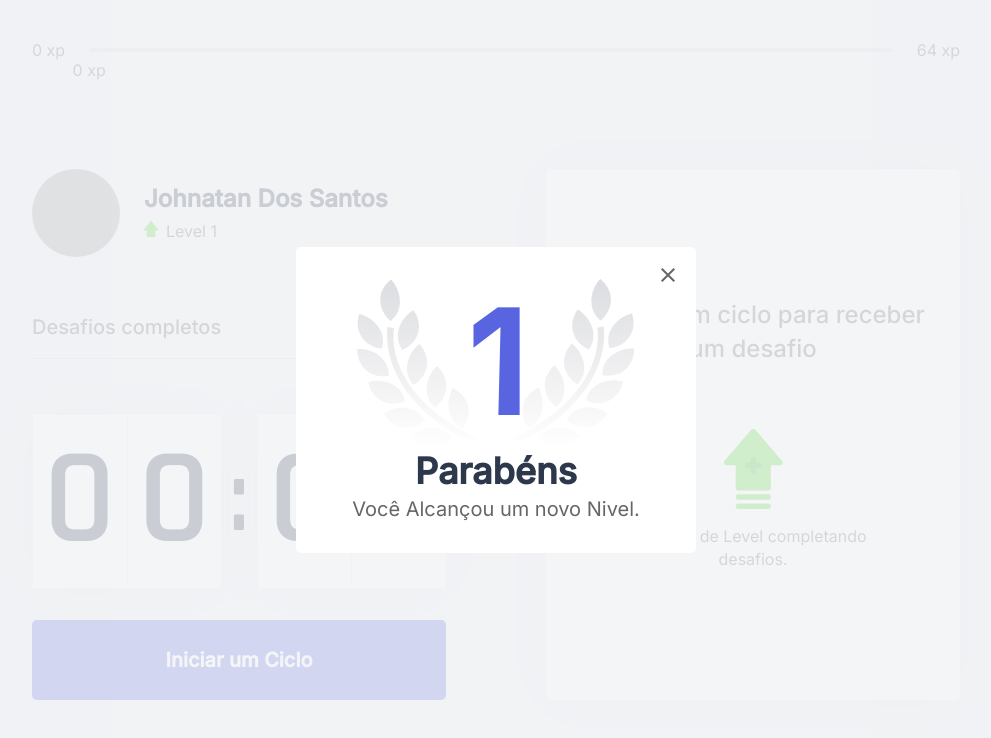
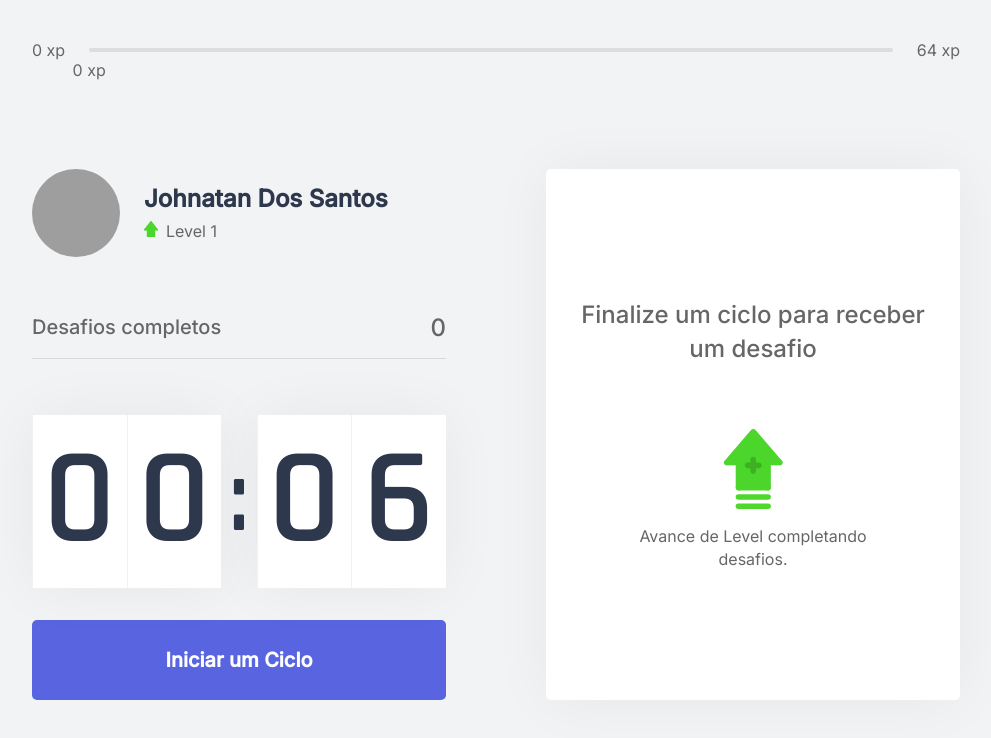
Before and after one commit to Johnbrow10/nlw4-trilha-reactjs, a Next.js app: page / in a window 1280 px wide. Shown: the top 738 px of the page, without its empty margins (144-1135 px from the left). Built offline with nearby package versions, Linux system fonts and the light colour scheme; grey boxes are pictures that could not be loaded.

Commit message:
Criação das funcoes de fechar modal e uma useState para modificar o estado de modal aberto e fechado

```diff
--- a/src/contexts/ChallengesContext.tsx
+++ b/src/contexts/ChallengesContext.tsx
@@ -19,6 +19,7 @@ interface ChallengesContextData {
   activeChallenges: Challenge;
   resetChallenge: () => void;
   completeChallenge: () => void;
+  closeLevelUpModal: () => void;
 }
 
 interface ChallengesProviderProps {
@@ -35,14 +36,11 @@ export function ChallengesProvider({
   ...rest
 }: ChallengesProviderProps) {
   const [level, setLevel] = useState(rest.level ?? 1);
-  const [currentExperience, setCurrentExperience] = useState(
-    rest.currentExperience ?? 0
-  );
-  const [challengesCompleted, setChallengesCompleted] = useState(
-    rest.challengesCompleted ?? 0
-  );
+  const [currentExperience, setCurrentExperience] = useState(rest.currentExperience ?? 0);
+  const [challengesCompleted, setChallengesCompleted] = useState(rest.challengesCompleted ?? 0);
 
   const [activeChallenges, setActiveChallenges] = useState(null);
+  const [isLevelUpModalOpen, setIsLevelUpModal] = useState(false);
 
   // calculo para adquirir experiencia ao completar ou falhar no desafio
   const experienceToNextLevel = Math.pow((level + 1) * 4, 2);
@@ -59,6 +57,11 @@ export function ChallengesProvider({
 
   function levelUp() {
     setLevel(level + 1);
+    setIsLevelUpModal(true);
+  }
+
+  function closeLevelUpModal() {
+    setIsLevelUpModal(false);
   }
 
   function startNewChallenge() {
@@ -119,11 +122,12 @@ export function ChallengesProvider({
         activeChallenges,
         resetChallenge,
         completeChallenge,
+        closeLevelUpModal
       }}
     >
       {children}
 
-      <LevelUpModal />
+      { isLevelUpModalOpen && <LevelUpModal />}
     </ChallengesContext.Provider>
   );
 }
```
